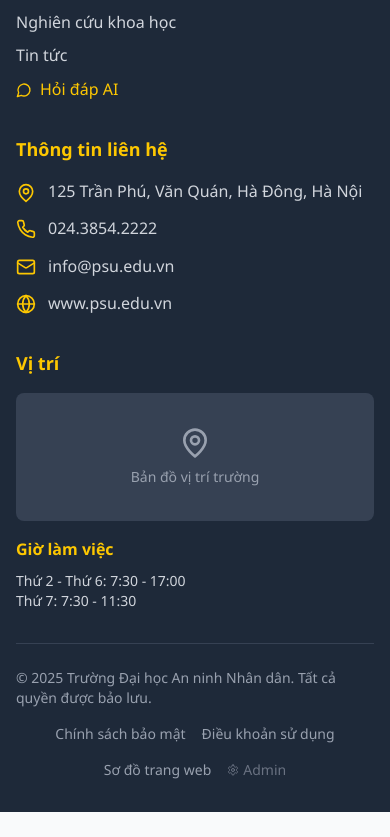
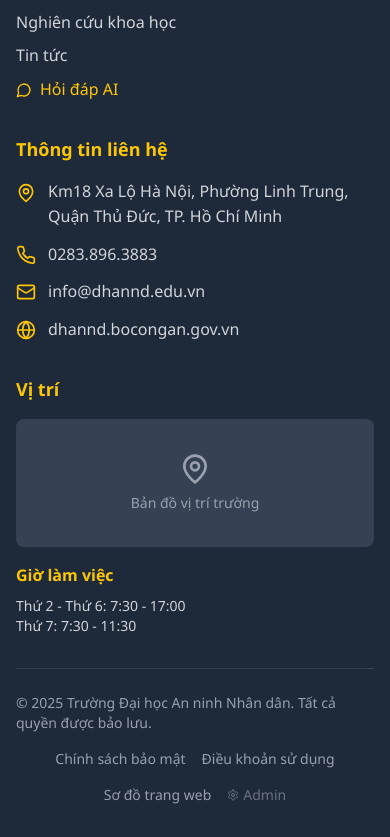
Before and after one commit to yenlenhi/PUS_chatbot, a Next.js app in the folder frontend/: page / in a window 390 px wide. Shown: the part 5319-6156 px from the top of the page. Before the commit the page ends 6131 px from the top, so only its background shows below. Built offline with nearby package versions, Linux system fonts and the light colour scheme.

Commit message:
Update footer contact info: address, phone, email, website

```diff
--- a/frontend/src/app/lien-he/page.tsx
+++ b/frontend/src/app/lien-he/page.tsx
@@ -83,8 +83,8 @@
                     <h3 className="text-lg font-semibold text-gray-900 mb-2">Website & Mạng xã hội</h3>
                     <p className="text-gray-700 mb-2">
                       <span className="font-semibold">Website:</span>{' '}
-                      <a href="http://dhannd.edu.vn/" target="_blank" rel="noopener noreferrer" className="text-blue-600 hover:text-blue-800">
-                        dhannd.edu.vn
+                      <a href="https://dhannd.bocongan.gov.vn/" target="_blank" rel="noopener noreferrer" className="text-blue-600 hover:text-blue-800">
+                        dhannd.bocongan.gov.vn
                       </a>
                     </p>
                     <div className="flex items-center space-x-4 mt-3">
--- a/frontend/src/components/Footer.tsx
+++ b/frontend/src/components/Footer.tsx
@@ -74,21 +74,23 @@
                 <MapPin className="w-5 h-5 text-yellow-400 mt-1 flex-shrink-0" />
                 <div>
                   <p className="text-gray-300">
-                    125 Trần Phú, Văn Quán, Hà Đông, Hà Nội
+                    Km18 Xa Lộ Hà Nội, Phường Linh Trung, Quận Thủ Đức, TP. Hồ Chí Minh
                   </p>
                 </div>
               </div>
               <div className="flex items-center space-x-3">
                 <Phone className="w-5 h-5 text-yellow-400 flex-shrink-0" />
-                <p className="text-gray-300">024.3854.2222</p>
+                <p className="text-gray-300">0283.896.3883</p>
               </div>
               <div className="flex items-center space-x-3">
                 <Mail className="w-5 h-5 text-yellow-400 flex-shrink-0" />
-                <p className="text-gray-300">info@psu.edu.vn</p>
+                <p className="text-gray-300">info@dhannd.edu.vn</p>
               </div>
               <div className="flex items-center space-x-3">
                 <Globe className="w-5 h-5 text-yellow-400 flex-shrink-0" />
-                <p className="text-gray-300">www.psu.edu.vn</p>
+                <a href="https://dhannd.bocongan.gov.vn/" target="_blank" rel="noopener noreferrer" className="text-gray-300 hover:text-white">
+                  dhannd.bocongan.gov.vn
+                </a>
               </div>
             </div>
           </div>
```
